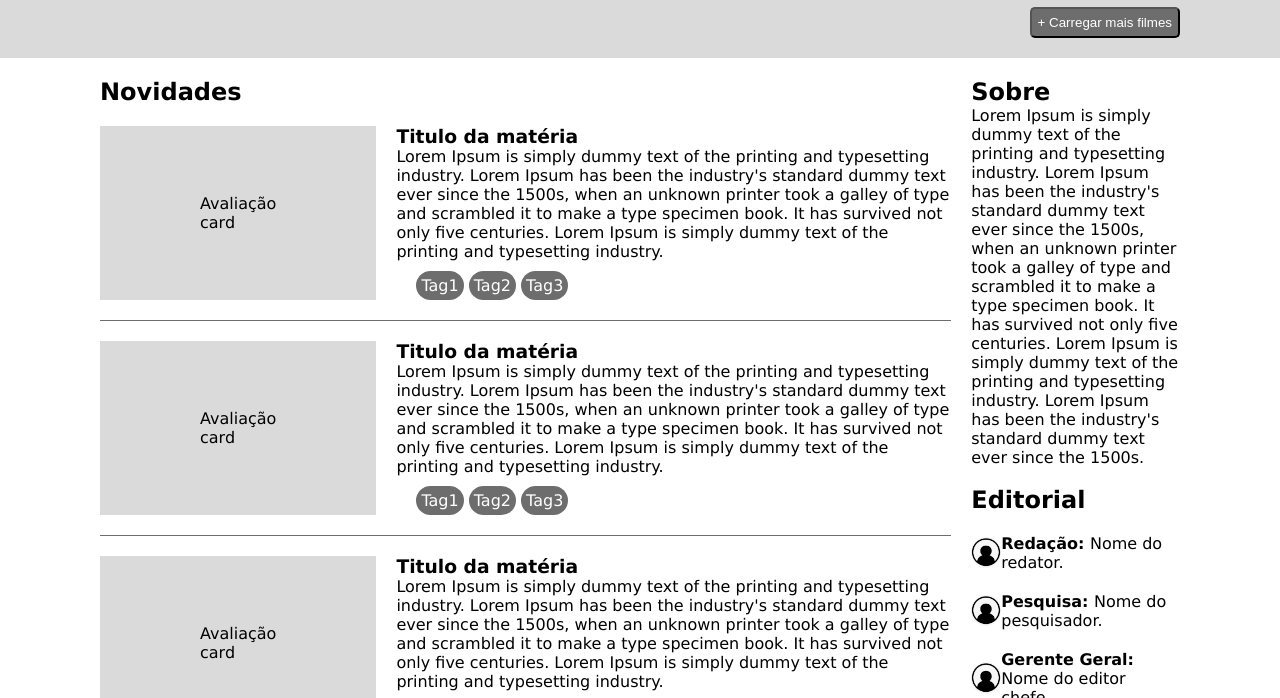
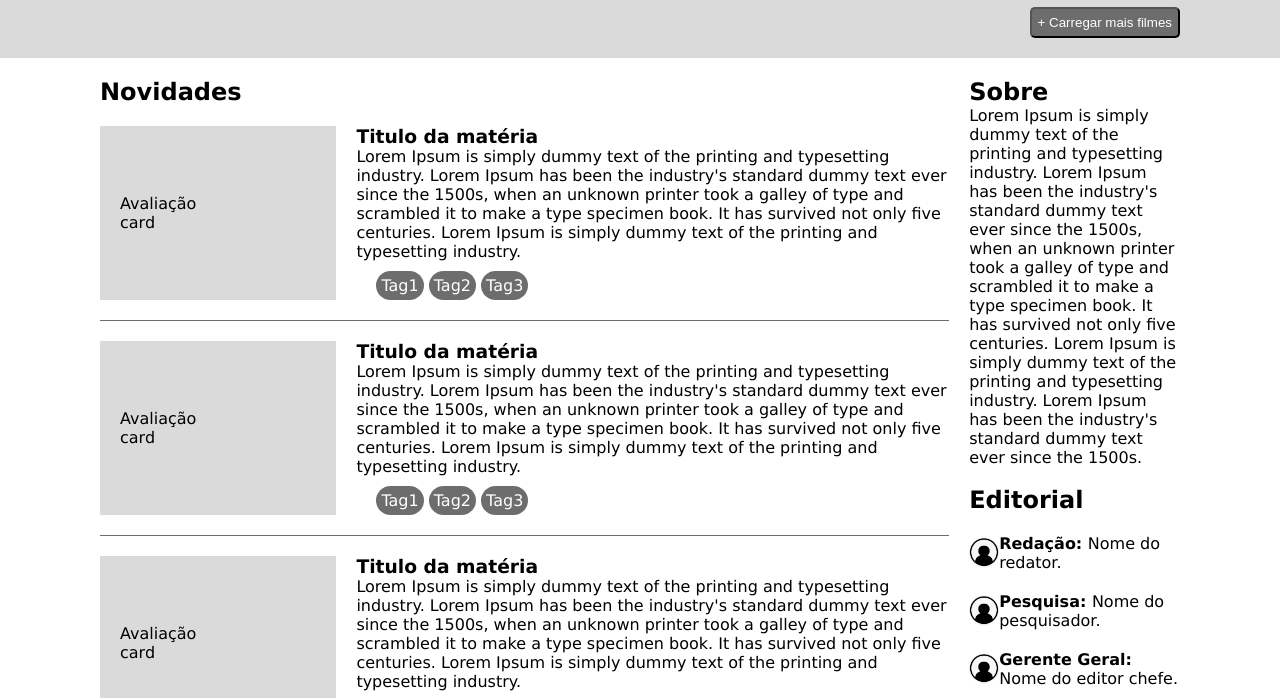
Before and after one commit to klayverxd/tecweb-trabalho01, a website: page index.html in a window 1280 px wide. Shown: the part 1590-2288 px from the top of the page. Drawn offline with Linux system fonts and the light colour scheme.

Commit message:
atualizações

```diff
--- a/index.html
+++ b/index.html
@@ -40,7 +40,7 @@
 						<span><strong>Roteiro:</strong> asdsadsad</span>
 						<span><strong>Estreia:</strong> asdasdasdasd</span>
 						<span
-							><strong><br /><br />Elenco:</strong> asadasd</span
+							><strong><br /><br />Elenco:</strong> Ken Sugimori, Satoshi Tajiri, Aya Matsui, Junichi Masuda.</span
 						>
 						<p><strong> Avaliação: </strong>⭐⭐⭐⭐⭐</p>
 					</div>
@@ -166,7 +166,7 @@
 					<h1>Novidades</h1>
 					<div class="">
 						<div class="avaliacao">
-							<footer>Avaliação card</footer>
+							<div class="av-card">Avaliação card</div>
 							<div>
 								<h3>Titulo da matéria</h3>
 								<p>
@@ -182,7 +182,7 @@
 						</div>
 
 						<div class="avaliacao">
-							<footer>Avaliação card</footer>
+							<div class="av-card">Avaliação card</div>
 							<div>
 								<h3>Titulo da matéria</h3>
 								<p>
@@ -198,7 +198,7 @@
 						</div>
 
 						<div class="avaliacao">
-							<footer>Avaliação card</footer>
+							<div class="av-card">Avaliação card</div>
 							<div>
 								<h3>Titulo da matéria</h3>
 								<p>
--- a/style.css
+++ b/style.css
@@ -120,10 +120,6 @@ video {
 	border-color: black;
 }
 
-body {
-	background-color: blue;
-}
-
 .lancamentos {
 	background-color: rgb(218, 218, 218);
 }
@@ -144,7 +140,6 @@ body {
 }
 
 .section-emDestaque {
-	background-color: #fff;
 	padding: 20px 100px;
 }
 
@@ -233,6 +228,10 @@ body {
 	background-color: white;
 }
 
+.novidades .avaliacao:last-child {
+	border: 0;
+}
+
 .avaliacao {
 	display: flex;
 	padding-top: 20px;
@@ -243,6 +242,18 @@ body {
 
 .avaliacao div {
 	padding-left: 20px;
+}
+
+.avaliacao div {
+	padding-left: 20px;
+}
+
+.av-card {
+	background-color: rgb(218, 218, 218);
+	display: flex;
+	justify-content: center;
+	align-items: center;
+	padding: 30px 140px;
 }
 
 .sobre {
@@ -285,3 +296,7 @@ footer {
 	align-items: center;
 	padding: 20px 100px;
 }
+
+footer p,
+footer img {
+}
```
